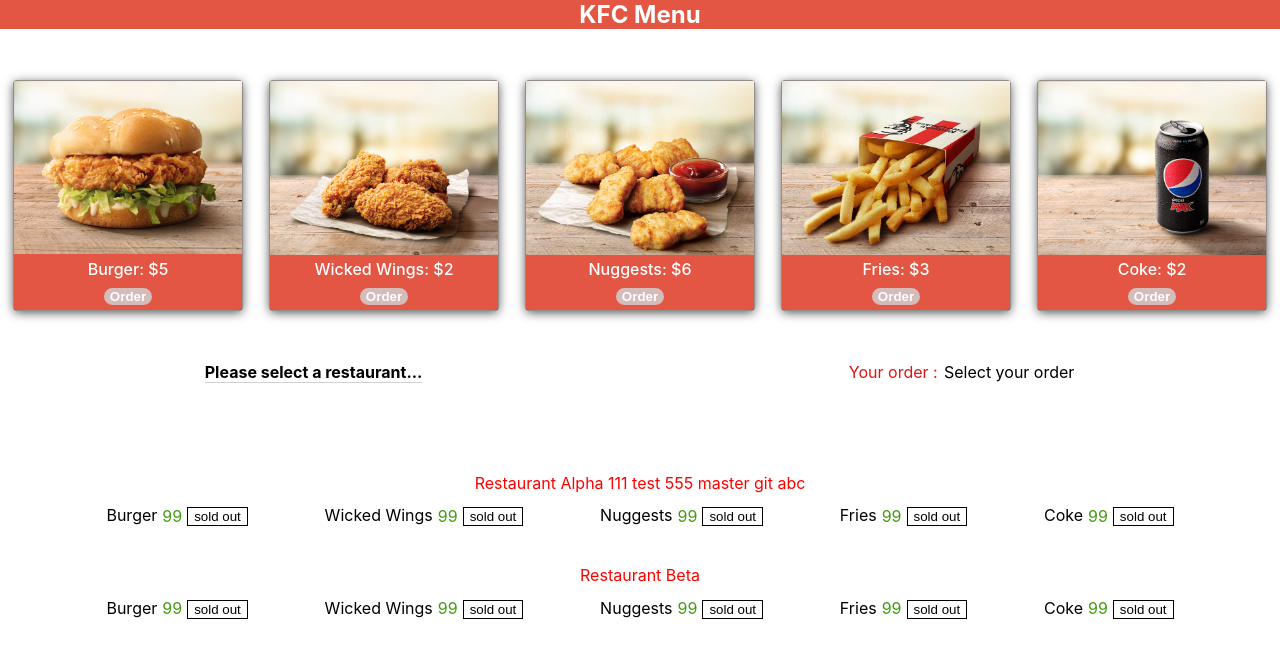
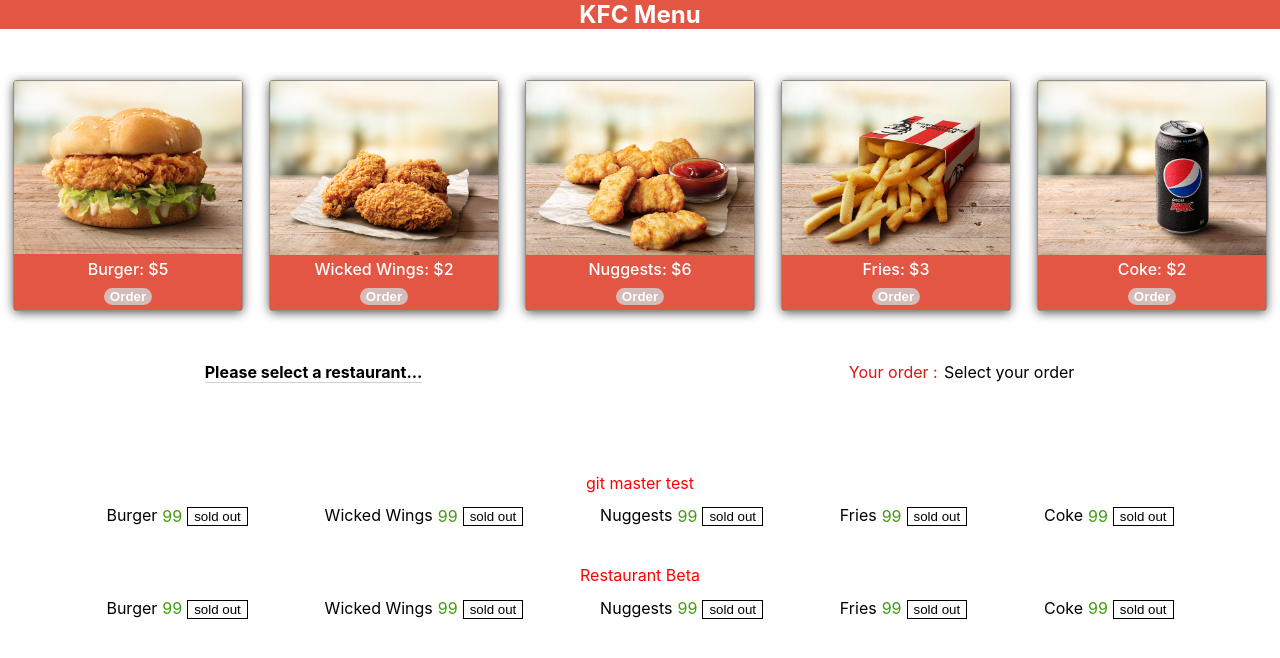
Before and after one commit to ltzx2004538/flexboxDemo, a React (Create React App) app in the folder flexbox/: page / in a window 1280 px wide. Shown: the top 658 px of the page. Built offline with nearby package versions, Linux system fonts and the light colour scheme.

Commit message:
git master test

```diff
--- a/flexbox/src/components/KFC/Restaurant/Restaurant.js
+++ b/flexbox/src/components/KFC/Restaurant/Restaurant.js
@@ -64,8 +64,7 @@
             <div className="restaurantList">
                 <div className="restaurant">
                     <div className='restaurant__name'>
-                        Restaurant Alpha 111 test 555 master
-                        git abc
+                        git master test
                      </div>
                     <div className="restaurant__menu">
                         {menuAlpha.map((item) => (
```
